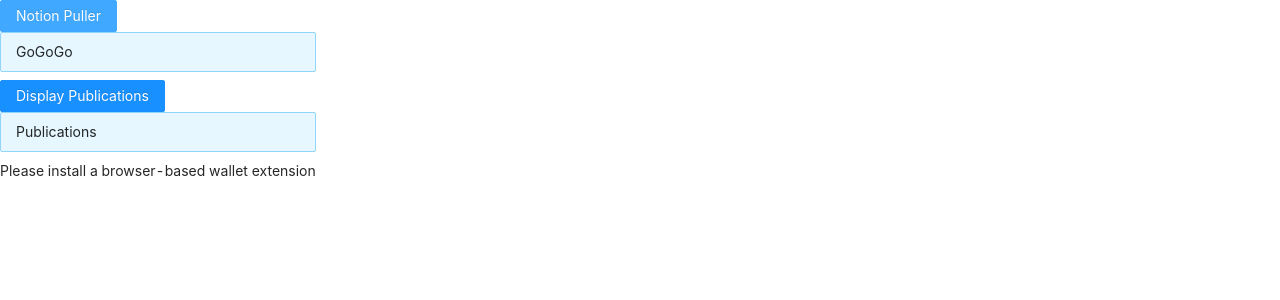
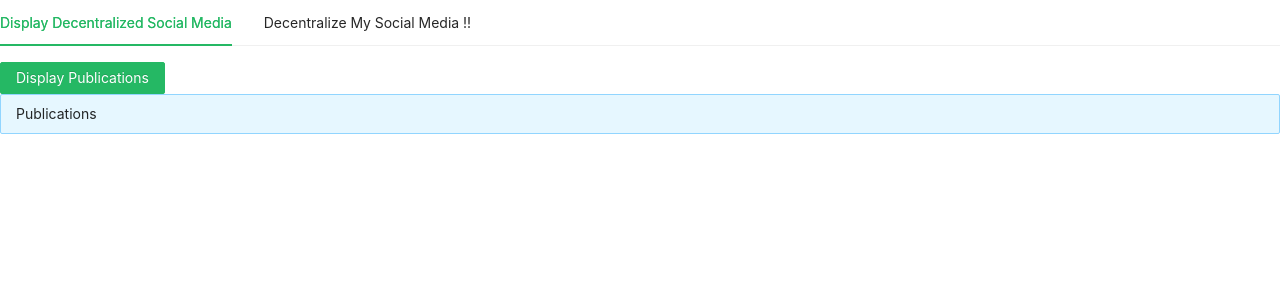
Before and after one commit to ethdegen/hackathon-2022-11-ethsf, a React (Create React App) app in the folder frontend/: page / in a window 1280 px wide. Shown: the top 300 px of the page. Built offline with nearby package versions, Linux system fonts and the light colour scheme.

Commit message:
basic pull and push approach

```diff
--- a/frontend/src/App.tsx
+++ b/frontend/src/App.tsx
@@ -1,16 +1,17 @@
-import { Space } from "antd";
+import { Tabs } from "antd";
+import { Decentralizer } from "./components/decentralize/Decentralizer";
 import { Authenticator } from "./components/lens/Authenticator";
 import { LoginBrowser } from "./components/lens/LoginBrowser";
-import { Poster } from "./components/lens/Poster";
 import { PublicationsDisplay } from "./components/lens/PublicationsDisplay";
-import NotionPuller from "./components/puller/NotionPuller";
 
 export default function App() {
-    return (
-        <Space direction="vertical">
-            <NotionPuller />
-            <PublicationsDisplay />
-            <Authenticator Login={LoginBrowser} Business={Poster} />
-        </Space>
-    );
+    const items = [
+        { label: "Display Decentralized Social Media", key: "display", children: <PublicationsDisplay /> },
+        {
+            label: "Decentralize My Social Media !!",
+            key: "decentralize",
+            children: <Authenticator Login={LoginBrowser} Business={Decentralizer} />,
+        },
+    ];
+    return <Tabs items={items} />;
 }
--- /dev/null
+++ b/frontend/src/components/decentralize/Decentralizer.tsx
@@ -0,0 +1,51 @@
+import { Button, Input, Progress, Space } from "antd";
+import { useCallback, useState } from "react";
+import LensPusher from "./helpers/lens_pusher";
+import NotionPuller from "./helpers/notion_puller";
+
+export const Decentralizer: React.FC<{
+    walletAddress: string;
+    activeProfile: string;
+}> = ({ walletAddress, activeProfile }) => {
+    const [notionApiKey, setNotionApiKey] = useState<string | undefined>(
+        "secret_ThyBFJOGvfg9verCNa3So5dK3e8eGeZ5030j05XsWjn"
+    );
+    const [notionPageId, setNotionPageId] = useState<string | undefined>("de32e778309648648c27fef0e74e3d4a");
+    const [livepeerApiKey, setLivepeerApiKey] = useState<string | undefined>("todo");
+    const [completion, setCompletion] = useState<number | undefined>();
+
+    const progress = useCallback((done: number, total: number) => {
+        setCompletion(done / total);
+    }, []);
+
+    const decentralize = useCallback(async () => {
+        if (notionApiKey && notionPageId && livepeerApiKey) {
+            const puller = new NotionPuller(notionApiKey);
+            const pusher = new LensPusher(activeProfile);
+            await pusher.push(await puller.pull(notionPageId), progress);
+            setCompletion(undefined);
+        }
+    }, [notionApiKey, notionPageId, livepeerApiKey, walletAddress, activeProfile]);
+
+    return (
+        <Space direction="vertical">
+            <div>Social Media Decentralizer</div>
+            Notion API key:
+            <Input value={notionApiKey} onChange={(e) => setNotionApiKey(e.target.value)} />
+            Notion Page ID:
+            <Input value={notionPageId} onChange={(e) => setNotionPageId(e.target.value)} />
+            LivePeer API key:
+            <Input value={livepeerApiKey} onChange={(e) => setLivepeerApiKey(e.target.value)} />
+            {completion === undefined && (
+                <Button type="primary" onClick={decentralize}>
+                    Decentralize My Social Media
+                </Button>
+            )}
+            {completion !== undefined && (
+                <div>
+                    Decentralizing: <Progress percent={completion * 100} />
+                </div>
+            )}
+        </Space>
+    );
+};
--- /dev/null
+++ b/frontend/src/components/decentralize/helpers/lens_pusher.ts
@@ -0,0 +1,32 @@
+import { createPostImage, createPostText } from "../../lens/helpers/publications/post-gasless";
+import { NotionPull } from "./notion_puller";
+
+export default class LensPusher {
+    private readonly activeProfile: string;
+
+    constructor(activeProfile: string) {
+        this.activeProfile = activeProfile;
+    }
+
+    public async push(pull: NotionPull, progress?: (done: number, total: number) => void) {
+        if (progress) {
+            progress(0, pull.content.length);
+        }
+        for (let i = 0; i < pull.content.length; i++) {
+            const post = pull.content[i];
+            if (post.type === "paragraph") {
+                const content = Array.isArray(post.url) ? post.url.join("\n") : post.url;
+                await createPostText(this.activeProfile, i.toString(), content);
+            } else if (post.type === "image") {
+                const url = Array.isArray(post.url) ? post.url[0] : post.url;
+                await createPostImage(this.activeProfile, i.toString(), url);
+            } else if (post.type === "video") {
+                const url = Array.isArray(post.url) ? post.url[0] : post.url;
+                await createPostImage(this.activeProfile, i.toString(), url);
+            }
+            if (progress) {
+                progress(i + 1, pull.content.length);
+            }
+        }
+    }
+}
--- /dev/null
+++ b/frontend/src/components/decentralize/helpers/notion_puller.ts
@@ -0,0 +1,20 @@
+export type NotionPull = {
+    content: { type: string; url: string | string[] }[];
+    success: boolean;
+};
+
+export default class NotionPuller {
+    private readonly apiKey: string;
+
+    constructor(apiKey: string) {
+        this.apiKey = apiKey;
+    }
+
+    public async pull(pageId: string): Promise<NotionPull> {
+        return (
+            await fetch(
+                `http://localhost:3003/notion/pull?api_key=${encodeURI(this.apiKey)}&page_id=${encodeURI(pageId)}`
+            )
+        ).json();
+    }
+}
--- a/frontend/src/components/puller/NotionPuller.tsx
+++ /dev/null
@@ -1,20 +0,0 @@
-import { Alert, Button } from "antd";
-import { useCallback, useState } from "react";
-import PullerClient from "./helpers/client";
-
-export default function NotionPuller() {
-    const [result, setResult] = useState<string | undefined>();
-
-    const checkStatus = useCallback(async () => {
-        setResult(await PullerClient.gogogo());
-    }, []);
-
-    return (
-        <>
-            <Button type="primary" onClick={checkStatus}>
-                Notion Puller
-            </Button>
-            <Alert message="GoGoGo" description={result} />
-        </>
-    );
-}
--- a/frontend/src/components/puller/helpers/client.ts
+++ /dev/null
@@ -1,20 +0,0 @@
-export default class PullerClient {
-    private readonly apiKey: string;
-
-    constructor(apiKey: string) {
-        this.apiKey = apiKey;
-    }
-
-    public async getPage(pageId: string) {
-        return (
-            await fetch(
-                `http://localhost:3003/notion/pull?api_key=${encodeURI(this.apiKey)}&page_id=${encodeURI(pageId)}`
-            )
-        ).json();
-    }
-
-    public static async gogogo(): Promise<string> {
-        const tester = new PullerClient("secret_ThyBFJOGvfg9verCNa3So5dK3e8eGeZ5030j05XsWjn");
-        return JSON.stringify(await tester.getPage("de32e778309648648c27fef0e74e3d4a"));
-    }
-}
--- a/frontend/src/index.tsx
+++ b/frontend/src/index.tsx
@@ -1,8 +1,16 @@
+import "antd/dist/antd.variable.min.css";
 import React from "react";
 import ReactDOM from "react-dom/client";
-import "antd/dist/antd.css";
 import App from "./App";
 import reportWebVitals from "./reportWebVitals";
+
+import { ConfigProvider } from "antd";
+
+ConfigProvider.config({
+    theme: {
+        primaryColor: "#25b864",
+    },
+});
 
 const root = ReactDOM.createRoot(document.getElementById("root") as HTMLElement);
 root.render(
```
